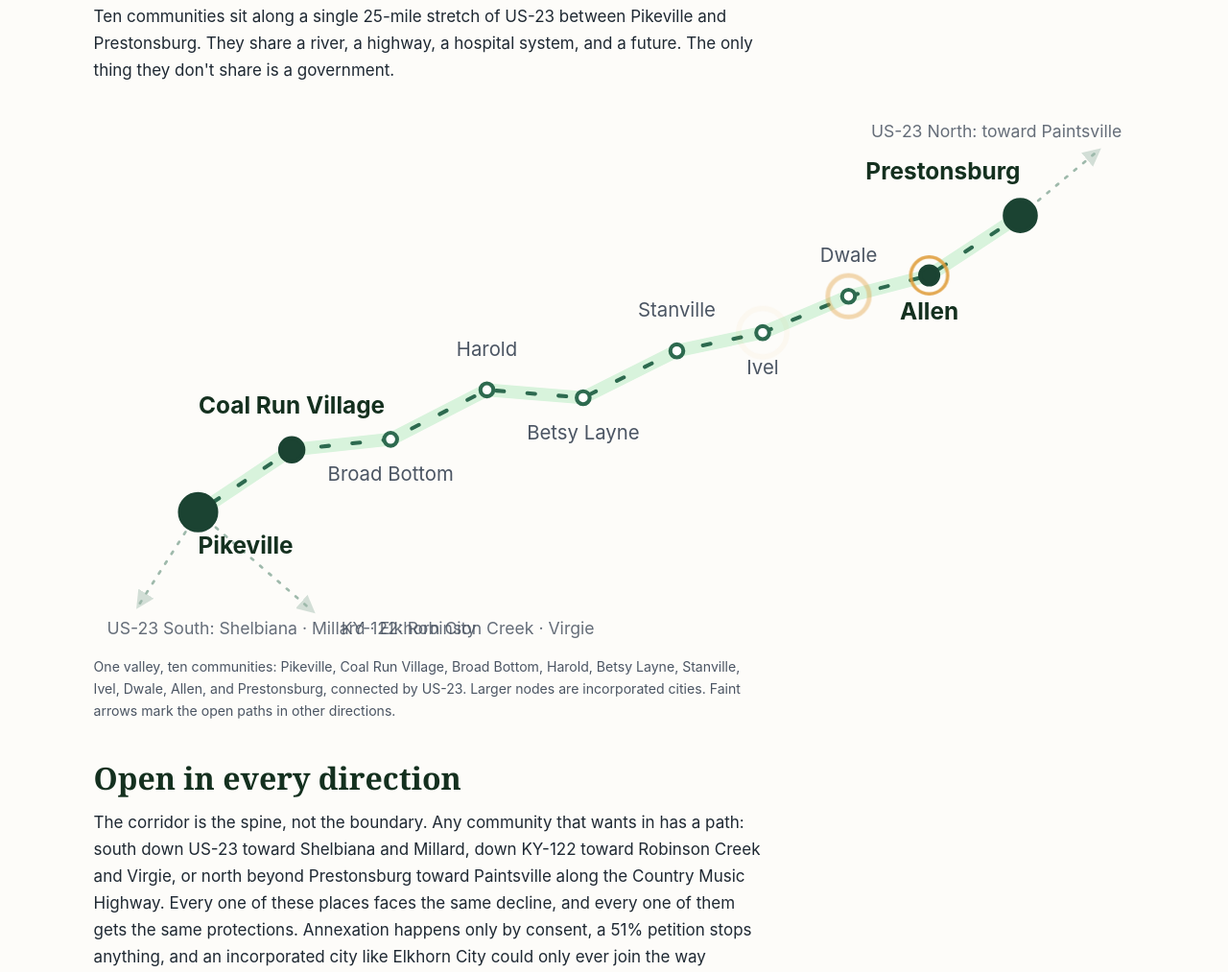
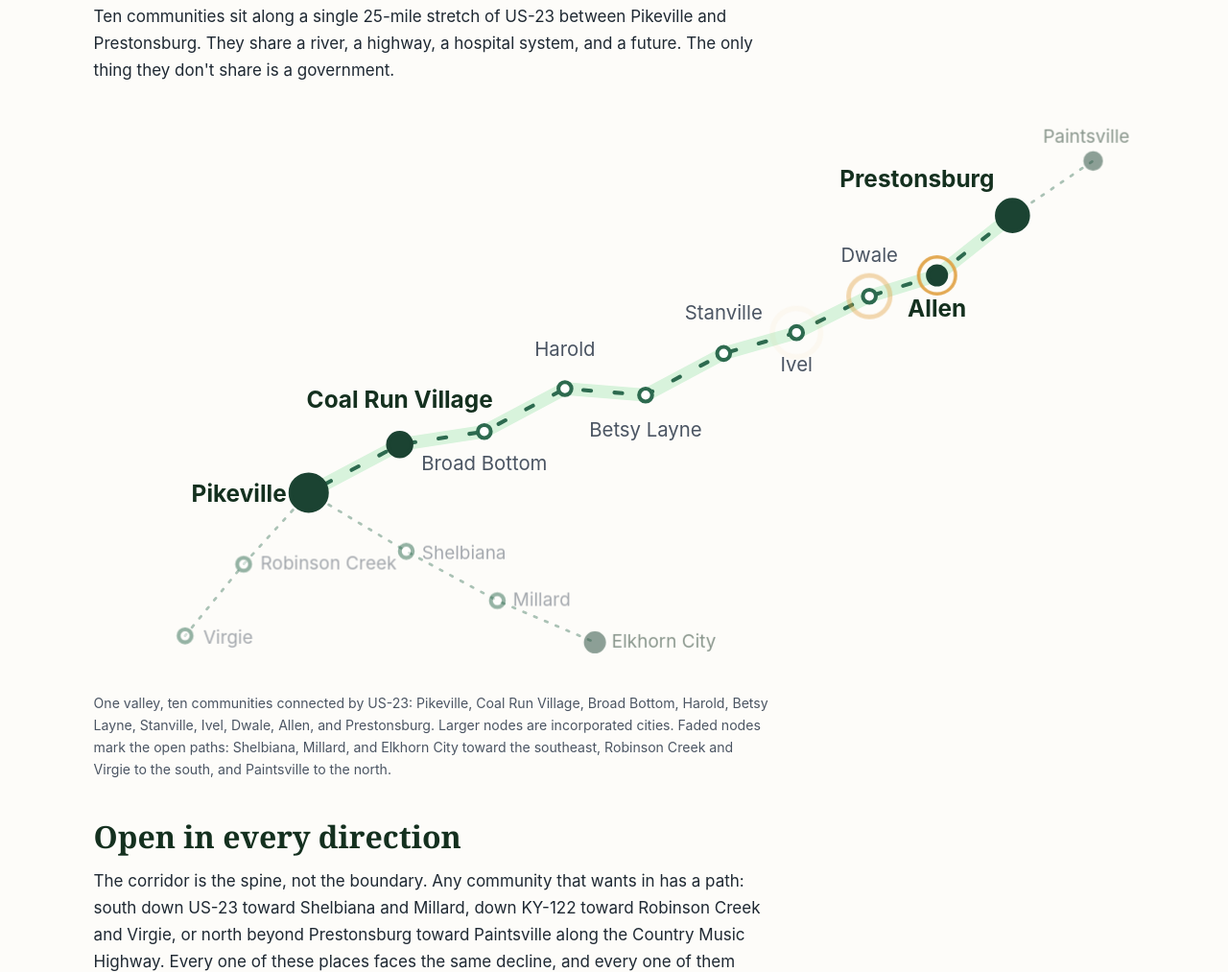
Before and after one commit to paytonmay/annexmerge, an Astro site: page / in a window 1280 px wide. Shown: the part 736-1749 px from the top of the page at 96% size. Built offline with nearby package versions, Linux system fonts and the light colour scheme; Astro itself is replaced by a stand-in of ours.

Commit message:
Rework corridor map: branch places as faded pulsing nodes, no label overlap
Shelbiana, Millard, Elkhorn City, Robinson Creek, Virgie, and Paintsville
are now real nodes at 50% opacity joining the pulse sweep, with per-node
label positions on a taller canvas so nothing collides.

Co-Authored-By: Claude Fable 5 <noreply@anthropic.com>

```diff
--- a/src/components/CorridorMap.astro
+++ b/src/components/CorridorMap.astro
@@ -1,118 +1,92 @@
 ---
 // The US-23/US-460 corridor, Pikeville to Prestonsburg, as an animated node
-// map. Pure SVG + CSS, no JavaScript. The pulse sweeps from Pikeville toward
-// Prestonsburg to suggest consolidation flowing up the valley.
-const places = [
-  { name: 'Pikeville', x: 80, y: 300, r: 14, city: true, anchor: 'start', ly: 332 },
-  { name: 'Coal Run Village', x: 152, y: 252, r: 9, city: true, anchor: 'middle', ly: 224 },
-  { name: 'Broad Bottom', x: 228, y: 244, r: 5, city: false, anchor: 'middle', ly: 276 },
-  { name: 'Harold', x: 302, y: 206, r: 5, city: false, anchor: 'middle', ly: 180 },
-  { name: 'Betsy Layne', x: 376, y: 212, r: 5, city: false, anchor: 'middle', ly: 244 },
-  { name: 'Stanville', x: 448, y: 176, r: 5, city: false, anchor: 'middle', ly: 150 },
-  { name: 'Ivel', x: 514, y: 162, r: 5, city: false, anchor: 'middle', ly: 194 },
-  { name: 'Dwale', x: 580, y: 134, r: 5, city: false, anchor: 'middle', ly: 108 },
-  { name: 'Allen', x: 642, y: 118, r: 7, city: true, anchor: 'middle', ly: 152 },
-  { name: 'Prestonsburg', x: 712, y: 72, r: 12, city: true, anchor: 'end', ly: 44 },
+// map. Pure SVG + CSS, no JavaScript. The pulse sweeps outward from Pikeville
+// along the spine and the open branches; branch communities render faded.
+// Each node carries its own label position to keep text clear of the lines.
+const nodes = [
+  // Spine: Pikeville to Prestonsburg
+  { name: 'Pikeville', x: 165, y: 285, r: 14, city: true, faded: false, lx: 148, ly: 292, anchor: 'end', delay: 0 },
+  { name: 'Coal Run Village', x: 235, y: 248, r: 9, city: true, faded: false, lx: 235, ly: 220, anchor: 'middle', delay: 0.55 },
+  { name: 'Broad Bottom', x: 300, y: 238, r: 5, city: false, faded: false, lx: 300, ly: 268, anchor: 'middle', delay: 1.1 },
+  { name: 'Harold', x: 362, y: 205, r: 5, city: false, faded: false, lx: 362, ly: 180, anchor: 'middle', delay: 1.65 },
+  { name: 'Betsy Layne', x: 424, y: 210, r: 5, city: false, faded: false, lx: 424, ly: 242, anchor: 'middle', delay: 2.2 },
+  { name: 'Stanville', x: 484, y: 178, r: 5, city: false, faded: false, lx: 484, ly: 152, anchor: 'middle', delay: 2.75 },
+  { name: 'Ivel', x: 540, y: 162, r: 5, city: false, faded: false, lx: 540, ly: 192, anchor: 'middle', delay: 3.3 },
+  { name: 'Dwale', x: 596, y: 134, r: 5, city: false, faded: false, lx: 596, ly: 108, anchor: 'middle', delay: 3.85 },
+  { name: 'Allen', x: 648, y: 118, r: 7, city: true, faded: false, lx: 648, ly: 150, anchor: 'middle', delay: 4.4 },
+  { name: 'Prestonsburg', x: 706, y: 72, r: 12, city: true, faded: false, lx: 692, ly: 50, anchor: 'end', delay: 4.95 },
+  // Open branch: southeast from Pikeville toward Breaks
+  { name: 'Shelbiana', x: 240, y: 330, r: 5, city: false, faded: true, lx: 252, ly: 336, anchor: 'start', delay: 0.55 },
+  { name: 'Millard', x: 310, y: 368, r: 5, city: false, faded: true, lx: 322, ly: 372, anchor: 'start', delay: 1.1 },
+  { name: 'Elkhorn City', x: 385, y: 400, r: 7, city: true, faded: true, lx: 398, ly: 404, anchor: 'start', delay: 1.65 },
+  // Open branch: south from Pikeville on US-23
+  { name: 'Robinson Creek', x: 115, y: 340, r: 5, city: false, faded: true, lx: 128, ly: 344, anchor: 'start', delay: 0.55 },
+  { name: 'Virgie', x: 70, y: 395, r: 5, city: false, faded: true, lx: 84, ly: 401, anchor: 'start', delay: 1.1 },
+  // Open branch: north from Prestonsburg on US-23
+  { name: 'Paintsville', x: 768, y: 30, r: 6, city: true, faded: true, lx: 796, ly: 16, anchor: 'end', delay: 5.5 },
 ];
 
-const pathD = places
-  .map((p, i) => `${i === 0 ? 'M' : 'L'} ${p.x} ${p.y}`)
+const spineD = nodes
+  .filter((n) => !n.faded)
+  .map((n, i) => `${i === 0 ? 'M' : 'L'} ${n.x} ${n.y}`)
   .join(' ');
 
-// Faint directional stubs: the door is open in every direction, but the
-// Pikeville–Prestonsburg spine stays the visual story.
-const branches = [
-  {
-    d: 'M 80 300 L 34 372',
-    label: 'US-23 South: Shelbiana · Millard · Elkhorn City',
-    lx: 10,
-    ly: 394,
-    anchor: 'start',
-  },
-  {
-    d: 'M 80 300 L 168 376',
-    label: 'KY-122: Robinson Creek · Virgie',
-    lx: 190,
-    ly: 394,
-    anchor: 'start',
-  },
-  {
-    d: 'M 712 72 L 772 22',
-    label: 'US-23 North: toward Paintsville',
-    lx: 790,
-    ly: 12,
-    anchor: 'end',
-  },
+const branchPaths = [
+  'M 165 285 L 240 330 L 310 368 L 385 400',
+  'M 165 285 L 115 340 L 70 395',
+  'M 706 72 L 768 30',
 ];
 ---
 
 <figure class="corridor-map">
   <svg
-    viewBox="0 0 800 404"
+    viewBox="0 0 800 432"
     role="img"
     aria-labelledby="corridor-map-title corridor-map-desc"
   >
     <title id="corridor-map-title">
-      Map of the US-23 corridor from Pikeville to Prestonsburg
+      Map of the US-23 corridor from Pikeville to Prestonsburg, with open
+      branches in every direction
     </title>
     <desc id="corridor-map-desc">
       Ten communities shown as connected nodes along one valley: Pikeville,
       Coal Run Village, Broad Bottom, Harold, Betsy Layne, Stanville, Ivel,
-      Dwale, Allen, and Prestonsburg. Faint arrows show open paths in other
-      directions: south on US-23 toward Shelbiana, Millard, and Elkhorn City,
-      down KY-122 toward Robinson Creek and Virgie, and north toward
-      Paintsville.
+      Dwale, Allen, and Prestonsburg. Faded nodes mark the open paths in other
+      directions: Shelbiana, Millard, and Elkhorn City to the southeast,
+      Robinson Creek and Virgie to the south, and Paintsville to the north.
     </desc>
 
-    <defs>
-      <marker
-        id="branch-arrow"
-        viewBox="0 0 10 10"
-        refX="8"
-        refY="5"
-        markerWidth="7"
-        markerHeight="7"
-        orient="auto-start-reverse"
-      >
-        <path d="M 0 0 L 10 5 L 0 10 z" class="branch-head" />
-      </marker>
-    </defs>
+    {branchPaths.map((d) => <path class="branch" d={d} />)}
 
-    {branches.map((b) => (
-      <g class="branch">
-        <path d={b.d} marker-end="url(#branch-arrow)" />
-        <text x={b.lx} y={b.ly} text-anchor={b.anchor}>{b.label}</text>
-      </g>
-    ))}
+    <path class="valley" d={spineD} />
+    <path class="flow" d={spineD} />
 
-    <path class="valley" d={pathD} />
-    <path class="flow" d={pathD} />
-
-    {places.map((p, i) => (
-      <g class="node" style={`--delay: ${i * 0.55}s`}>
-        <circle class="halo" cx={p.x} cy={p.y} r={p.r + 4} />
+    {nodes.map((n) => (
+      <g class={n.faded ? 'node node-faded' : 'node'} style={`--delay: ${n.delay}s`}>
+        <circle class="halo" cx={n.x} cy={n.y} r={n.r + 4} />
         <circle
-          class={p.city ? 'dot dot-city' : 'dot'}
-          cx={p.x}
-          cy={p.y}
-          r={p.r}
+          class={n.city ? 'dot dot-city' : 'dot'}
+          cx={n.x}
+          cy={n.y}
+          r={n.r}
         />
         <text
-          class={p.city ? 'label label-city' : 'label'}
-          x={p.x}
-          y={p.ly}
-          text-anchor={p.anchor}
+          class={n.city ? 'label label-city' : 'label'}
+          x={n.lx}
+          y={n.ly}
+          text-anchor={n.anchor}
         >
-          {p.name}
+          {n.name}
         </text>
       </g>
     ))}
   </svg>
   <figcaption>
-    One valley, ten communities: Pikeville, Coal Run Village, Broad Bottom,
-    Harold, Betsy Layne, Stanville, Ivel, Dwale, Allen, and Prestonsburg,
-    connected by US-23. Larger nodes are incorporated cities. Faint arrows
-    mark the open paths in other directions.
+    One valley, ten communities connected by US-23: Pikeville, Coal Run
+    Village, Broad Bottom, Harold, Betsy Layne, Stanville, Ivel, Dwale, Allen,
+    and Prestonsburg. Larger nodes are incorporated cities. Faded nodes mark
+    the open paths: Shelbiana, Millard, and Elkhorn City toward the southeast,
+    Robinson Creek and Virgie to the south, and Paintsville to the north.
   </figcaption>
 </figure>
 
@@ -134,24 +108,14 @@ const branches = [
     max-width: var(--max-prose);
   }
 
-  .branch path {
+  .branch {
     fill: none;
     stroke: var(--green-600);
     stroke-width: 2;
     stroke-dasharray: 2 7;
     stroke-linecap: round;
-    opacity: 0.45;
-  }
-
-  .branch-head {
-    fill: var(--green-600);
-    opacity: 0.45;
-  }
-
-  .branch text {
-    font-size: 13px;
-    fill: var(--ink-soft);
-    opacity: 0.85;
+    stroke-linejoin: round;
+    opacity: 0.4;
   }
 
   .valley {
@@ -183,6 +147,10 @@ const branches = [
     stroke: var(--green-800);
   }
 
+  .node-faded {
+    opacity: 0.5;
+  }
+
   .halo {
     fill: none;
     stroke: var(--gold-500);
@@ -203,6 +171,12 @@ const branches = [
     font-size: 18px;
     font-weight: 700;
     fill: var(--green-900);
+  }
+
+  .node-faded .label,
+  .node-faded .label-city {
+    font-size: 14px;
+    font-weight: 400;
   }
 
   @keyframes pulse {
```
